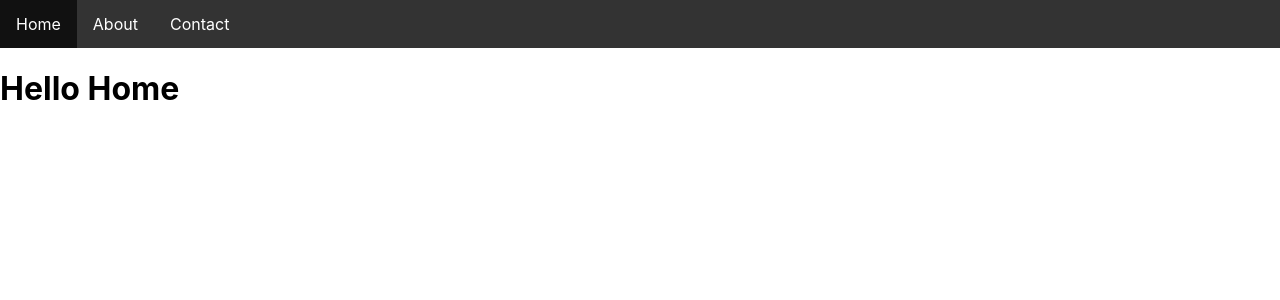
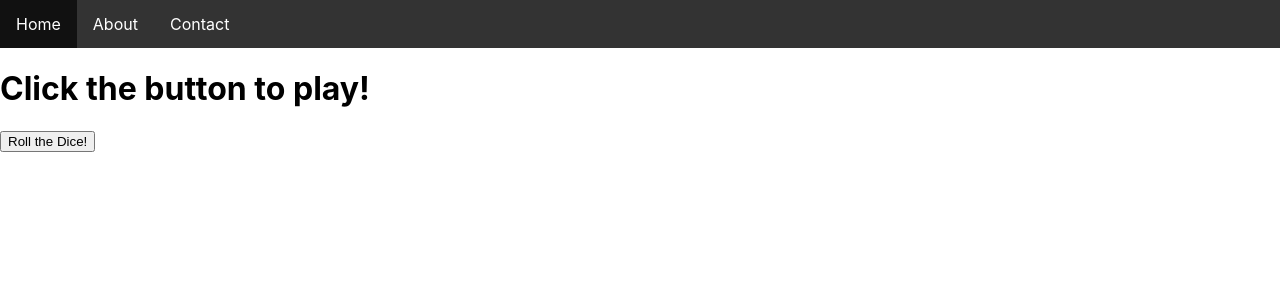
Before and after one commit to MaxAllan-Smith/fizzbuzz-UI, a React (Create React App) app: page / in a window 1280 px wide. Shown: the top 300 px of the page. Built offline with nearby package versions, Linux system fonts and the light colour scheme.

Commit message:
Installed TailWindCss Updated homepage

```diff
--- a/package.json
+++ b/package.json
@@ -35,5 +35,8 @@
       "last 1 firefox version",
       "last 1 safari version"
     ]
+  },
+  "devDependencies": {
+    "tailwindcss": "^3.3.1"
   }
 }
--- a/src/components/homepage/homepage.jsx
+++ b/src/components/homepage/homepage.jsx
@@ -1,6 +1,11 @@
 function HomePage() {
     return (
-        <h1>Hello Home</h1>
+        <div className="">
+            <h1>Click the button to play!</h1>
+            <button>
+                Roll the Dice!
+            </button>
+        </div>
      );
 }
 
```
Also changed, not shown: tailwind.config.js (added, +8 -0 lines), src/index.css (line endings or trailing spaces), 1 other file (tests, documents, lock files or other folders).
